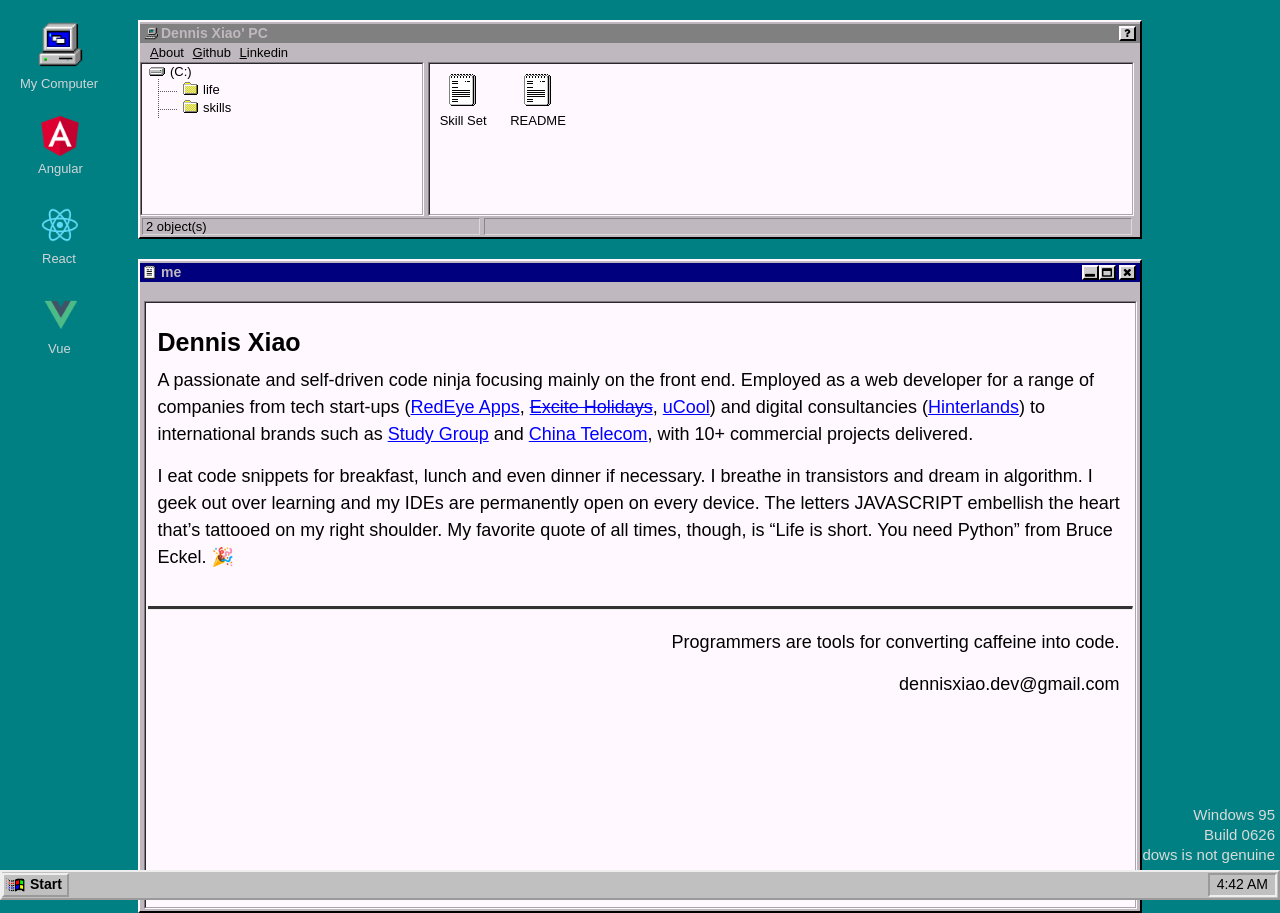
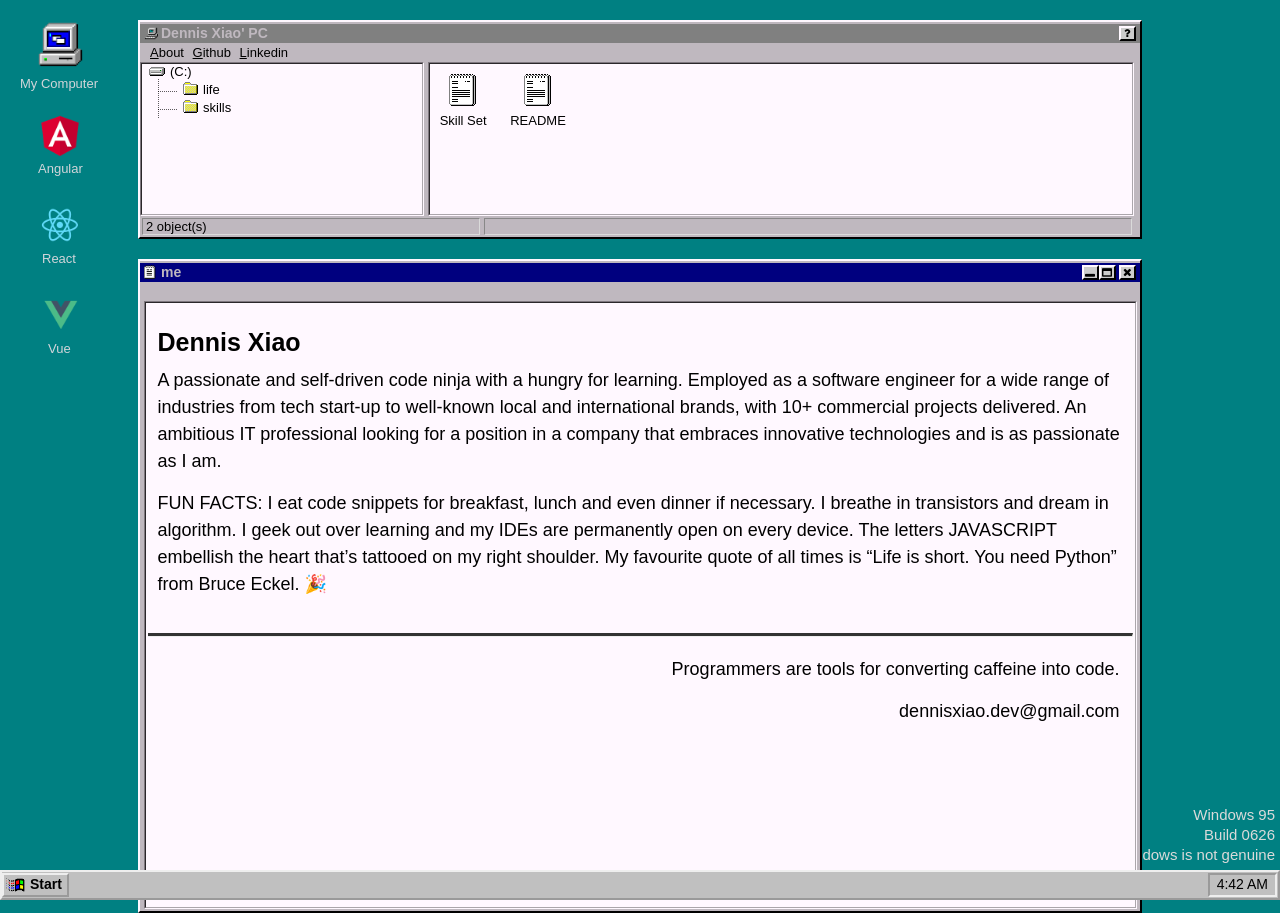
Before and after one commit to dennisXZX/dennisxzx.github.io, a Jekyll site: the page built from desktop/about.md, in a window 1280 px wide. Built offline with Jekyll 4.4.1, drawn with Linux system fonts in a browser that asks for light colours.

Commit message:
Update about.md

```diff
--- a/desktop/about.md
+++ b/desktop/about.md
@@ -5,6 +5,6 @@
 
 # Dennis Xiao
 
-A passionate and self-driven code ninja focusing mainly on the front end. Employed as a web developer for a range of companies from tech start-ups (<a href="https://redeye.co/" target="_blank">RedEye Apps</a>, <a href="https://www.exciteholidays.com/" target="_blank"><s>Excite Holidays</s></a>, <a href="http://ucool.com/" target="_blank">uCool</a>) and digital consultancies (<a href="https://hinterlands.com.au/" target="_blank">Hinterlands</a>) to international brands such as <a href="http://www.studygroup.com/" target="_blank">Study Group</a> and <a href="https://www.chinatelecom-h.com/en/global/home.php" target="_blank">China Telecom</a>, with 10+ commercial projects delivered.
+A passionate and self-driven code ninja with a hungry for learning. Employed as a software engineer for a wide range of industries from tech start-up to well-known local and international brands, with 10+ commercial projects delivered. An ambitious IT professional looking for a position in a company that embraces innovative technologies and is as passionate as I am.
 
-I eat code snippets for breakfast, lunch and even dinner if necessary. I breathe in transistors and dream in algorithm. I geek out over learning and my IDEs are permanently open on every device. The letters JAVASCRIPT embellish the heart that's tattooed on my right shoulder. My favorite quote of all times, though, is "Life is short. You need Python" from Bruce Eckel. 🎉
+FUN FACTS: I eat code snippets for breakfast, lunch and even dinner if necessary. I breathe in transistors and dream in algorithm. I geek out over learning and my IDEs are permanently open on every device. The letters JAVASCRIPT embellish the heart that's tattooed on my right shoulder. My favourite quote of all times is "Life is short. You need Python" from Bruce Eckel. 🎉
```
